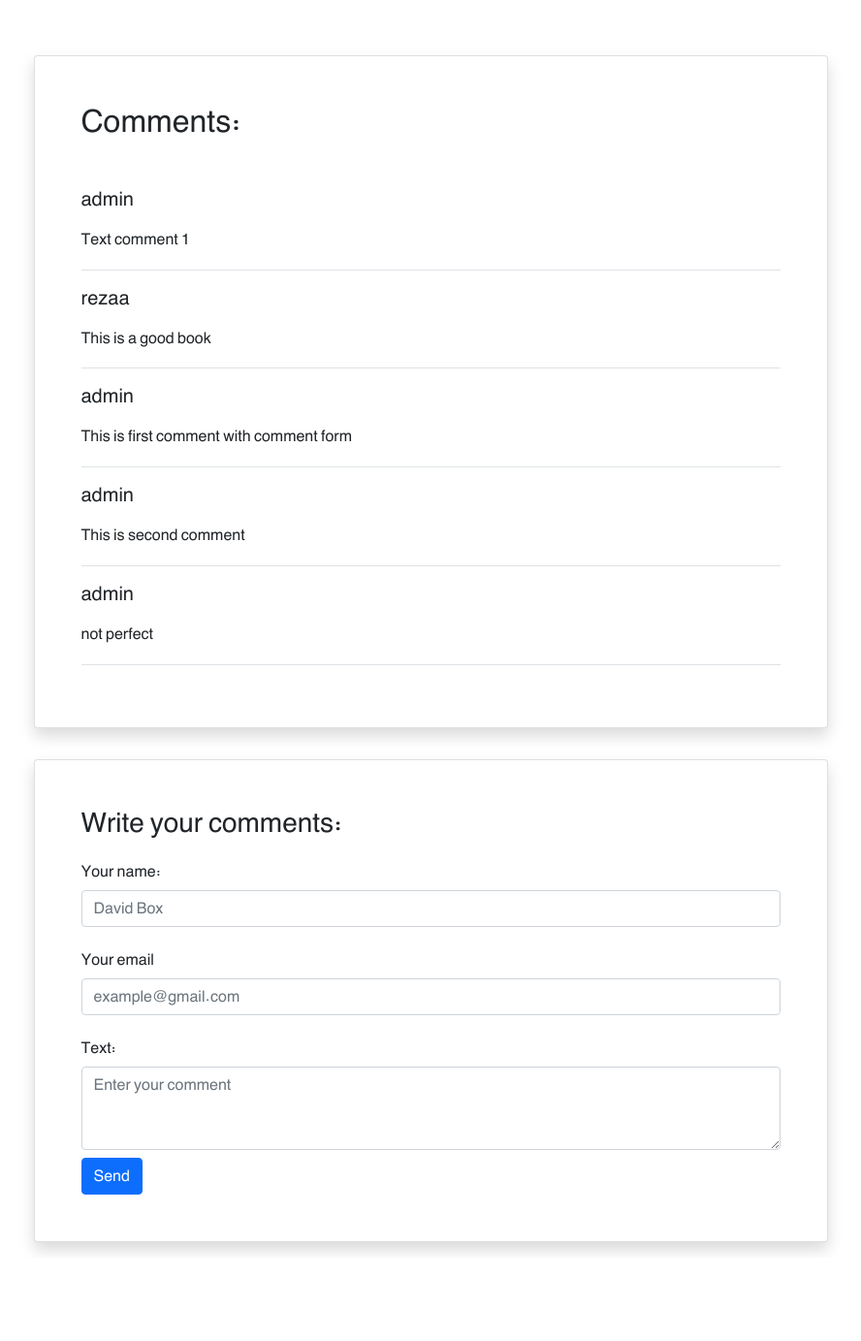
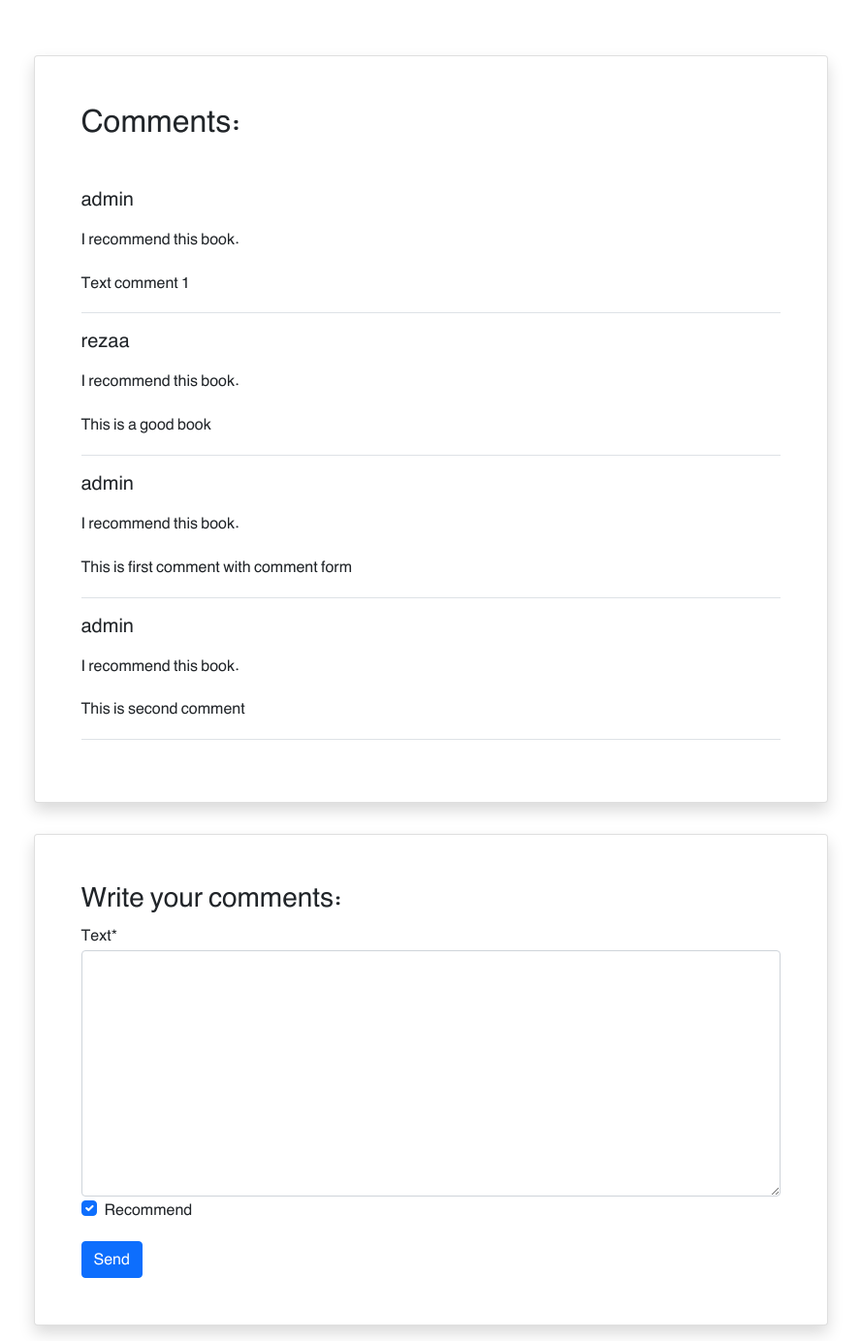
Before and after one commit to alinavabi65/Django_bookstote_project, a Django app: page /book/1/ in a window 1280 px wide. Shown: the part 881-2264 px from the top of the page at 97% size, without its empty margins (196-1084 px from the left). Before the commit the page ends 2173 px from the top, so only its background shows below. Run offline with Django 4.2, Linux system fonts and the light colour scheme; data comes from the database, SQL or seed files in the repository; both versions use the stored data as it was after the commit; some libraries are stand-ins or nearby versions.

Commit message:
add comment form

```diff
--- a/books/admin.py
+++ b/books/admin.py
@@ -5,7 +5,7 @@ from . models import Book, Comment
 
 @admin.register(Comment)
 class CommentAdmin(admin.ModelAdmin):
-    list_display = ('user', 'book', 'text', 'datetime_created', )
+    list_display = ('user', 'book', 'text', 'datetime_created', 'recommend', 'is_active' )
 
 
 admin.site.register(Book)
--- /dev/null
+++ b/books/forms.py
@@ -0,0 +1,9 @@
+from django import forms
+
+from .models import Comment
+
+
+class CommentForm(forms.ModelForm):
+    class Meta:
+        model = Comment
+        fields = ('text', 'recommend', )
--- a/books/models.py
+++ b/books/models.py
@@ -21,6 +21,8 @@ class Comment(models.Model):
     user = models.ForeignKey(get_user_model(), on_delete=models.CASCADE)
     book = models.ForeignKey(Book, on_delete=models.CASCADE, related_name='comments')
     text = models.TextField()
+    is_active = models.BooleanField(default=True)
+    recommend = models.BooleanField(default=True)
 
     datetime_created = models.DateTimeField(auto_now_add=True)
 
--- a/books/templates/books/book_detail.html
+++ b/books/templates/books/book_detail.html
@@ -1,4 +1,6 @@
 {% extends '_base.html' %}
+
+{% load crispy_forms_tags %}
 
 {% block page_title %}
     Book Detail View
@@ -45,10 +47,17 @@
                     <div class="card shadow my-3 p-5 w-sm-75 w-100">
                         <h2 class="mb-5">Comments:</h2>
                         {% for comment in comments %}
-                            <div class="border-bottom mb-3">
-                                <h5 class="mb-3">{{ comment.user.username }}</h5>
-                                <p>{{ comment.text|linebreaks }}</p>
-                            </div>
+                            {% if comment.is_active %}
+                                <div class="border-bottom mb-3">
+                                    <h5 class="mb-3">{{ comment.user.username }}</h5>
+                                    {% if comment.recommend %}
+                                        <p>I recommend this book.</p>
+                                    {% else %}
+                                        <p>I don't recommend this book.</p>
+                                    {% endif %}
+                                    <p>{{ comment.text|linebreaks }}</p>
+                                </div>
+                            {% endif %}
 
                         {% endfor %}
 
@@ -60,20 +69,9 @@
                     <div class="card shadow my-3 p-5 w-sm-75 w-100">
                         <h3>Write your comments:</h3>
                         <form method="POST">
-                            <div class="form-group py-2">
-                                <label class="py-1" for="author_name"> Your name:</label>
-                                <input type="text" class="form-control" placeholder="David Box" name="author_name">
-                            </div>
-                            <div class="form-group py-2">
-                                <label class="py-1" for="email">Your email</label>
-                                <input type="email" class="form-control" placeholder="example@gmail.com" name="email">
-                            </div>
-                            <div class="form-group py-2">
-                                <label class="py-1" for="comment_text">Text:</label>
-                                <textarea class="form-control" name="text" rows="3"
-                                          placeholder="Enter your comment"></textarea>
-                            </div>
-                            <button type="submit" class="btn btn-primary">Send</button>
+                            {% csrf_token %}
+                            {{ comment_form|crispy }}
+                            <button type="submit" class="btn btn-primary mt-3">Send</button>
                         </form>
                     </div>
                 </div>
--- a/books/views.py
+++ b/books/views.py
@@ -2,9 +2,8 @@ from django.shortcuts import render, get_object_or_404
 from django.views import generic
 from django.urls import reverse_lazy
 
-
 from .models import Book
-
+from .forms import CommentForm
 
 class BookListView(generic.ListView):
     model = Book
@@ -21,7 +20,22 @@ class BookListView(generic.ListView):
 def book_detail_view(request, pk):
     book = get_object_or_404(Book, pk=pk)
     book_comments = book.comments.all()
-    return render(request, 'books/book_detail.html', {'books': book, 'comments': book_comments})
+    if request.method == 'POST':
+        comment_form = CommentForm(request.POST)
+        if comment_form.is_valid():
+            new_comment = comment_form.save(commit=False)
+            new_comment.book = book
+            new_comment.user = request.user
+            new_comment.save()
+            comment_form = CommentForm()
+    else:
+        comment_form = CommentForm()
+
+    return render(request, 'books/book_detail.html', {
+        'books': book,
+        'comments': book_comments,
+        'comment_form': comment_form,
+    })
 
 
 class BookCreateView(generic.CreateView):
```
Also changed, not shown: books/migrations/0005_comment_is_active_comment_recommend.py (added), db.sqlite3.
